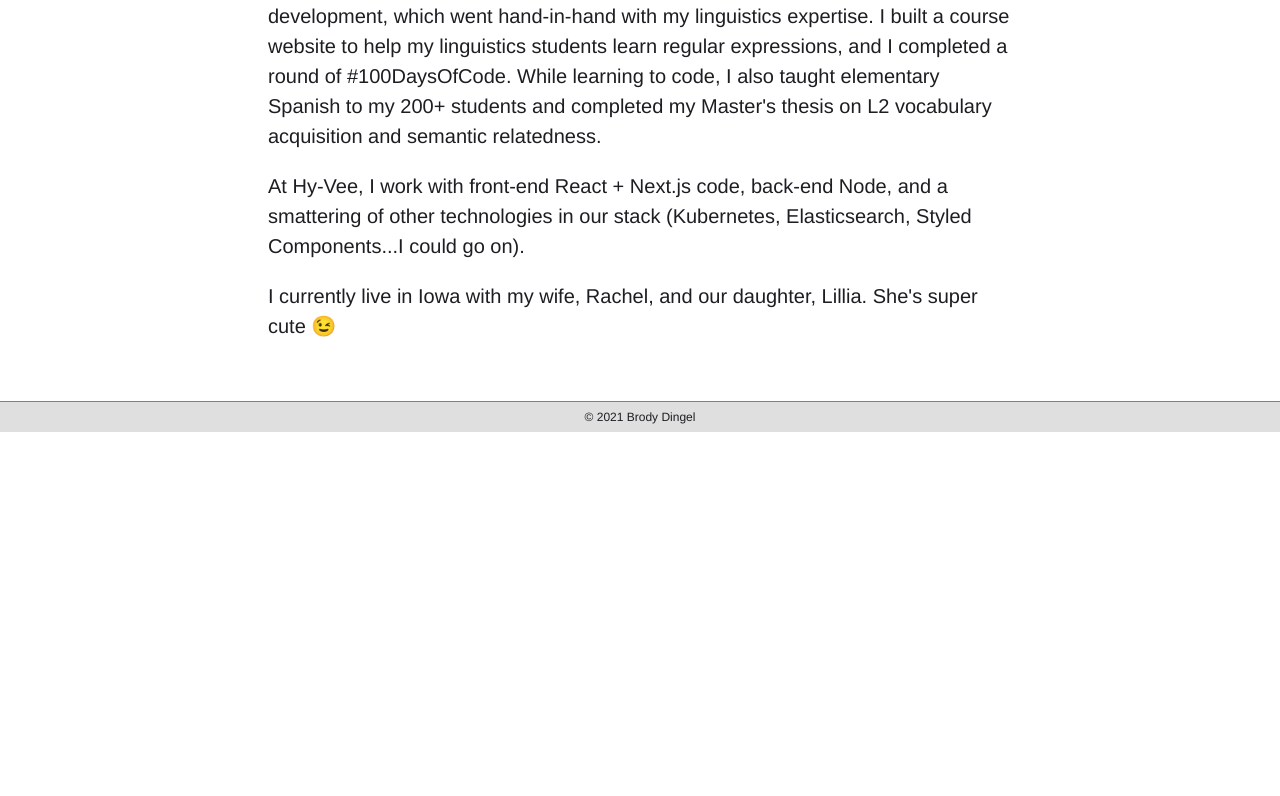
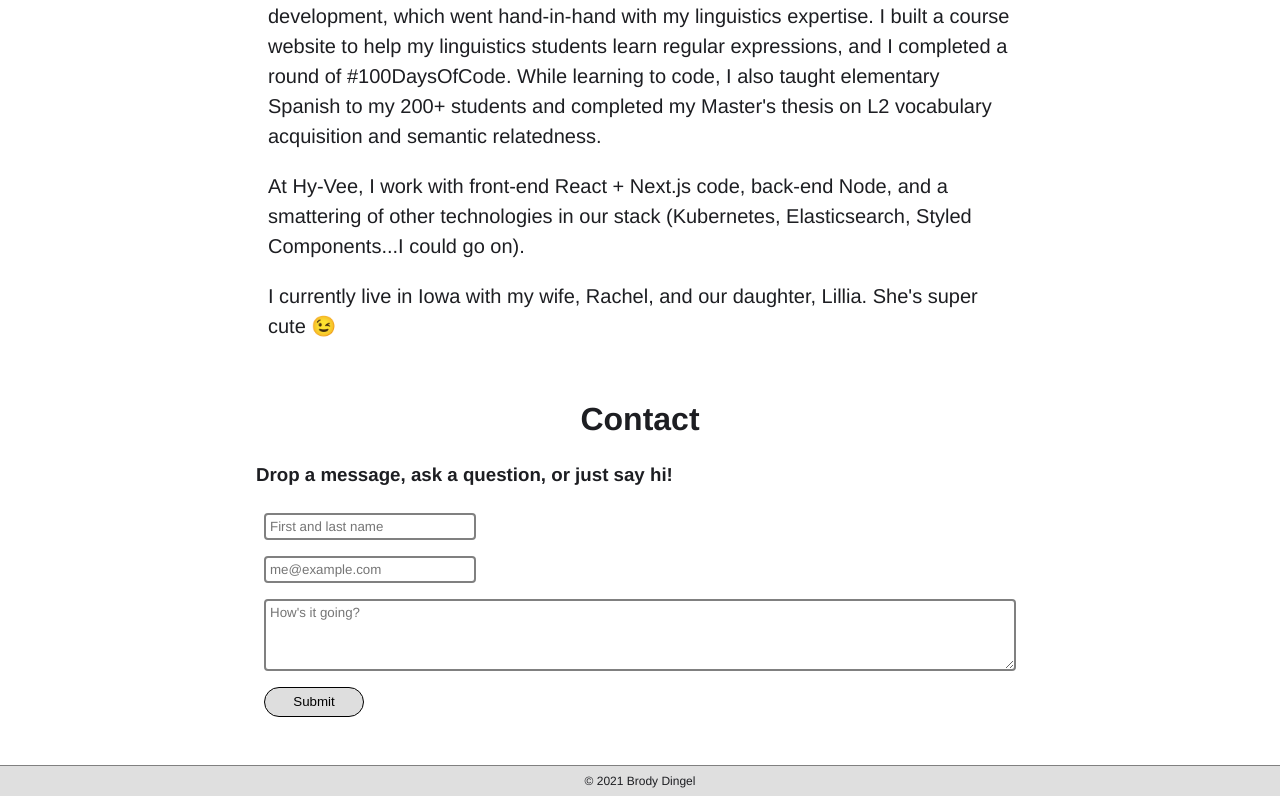
Before and after one commit to brodyd795/personal-site, a Next.js app: page /about in a window 1280 px wide. Shown: the part 622-1418 px from the top of the page. Before the commit the page ends 1054 px from the top, so only its background shows below. Built offline with nearby package versions, Linux system fonts and the light colour scheme.

Commit message:
Add contact to about page

```diff
--- a/pages/about.tsx
+++ b/pages/about.tsx
@@ -4,6 +4,7 @@ import styled from 'styled-components';
 
 import {Container} from '../components/container';
 import {aboutData} from '../data/about';
+import {Contact} from '../components/contact';
 
 const StyledP = styled(ReactMarkdown)`
 	line-height: 1.5;
@@ -23,6 +24,7 @@ const About = () => (
 			{aboutData.map((paragraph) => (
 				<StyledP>{paragraph}</StyledP>
 			))}
+			<Contact />
 		</main>
 	</Container>
 );
```
